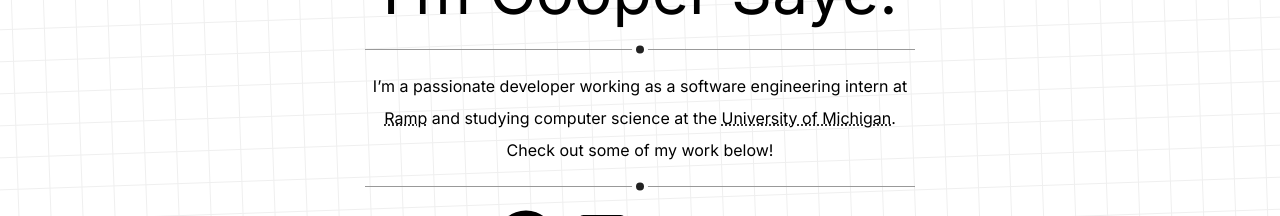
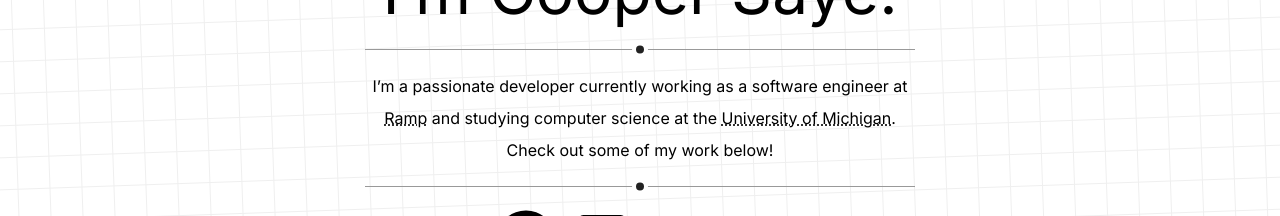
Before and after one commit to csaye/csaye.com-v5, a Next.js app: page / in a window 1280 px wide. Shown: the part 265-481 px from the top of the page. Built offline with nearby package versions, Linux system fonts and the light colour scheme.

Commit message:
Update intro

```diff
--- a/components/Intro.tsx
+++ b/components/Intro.tsx
@@ -46,7 +46,7 @@ export default function Intro(props: Props) {
         </h1>
         <hr />
         <p className={styles.bio}>
-          I’m a passionate developer working as a software engineering intern at{' '}
+          I’m a passionate developer currently working as a software engineer at{' '}
           <u>Ramp</u> and studying computer science at the{' '}
           <u>University of Michigan</u>. Check out some of my work below!
         </p>
```
